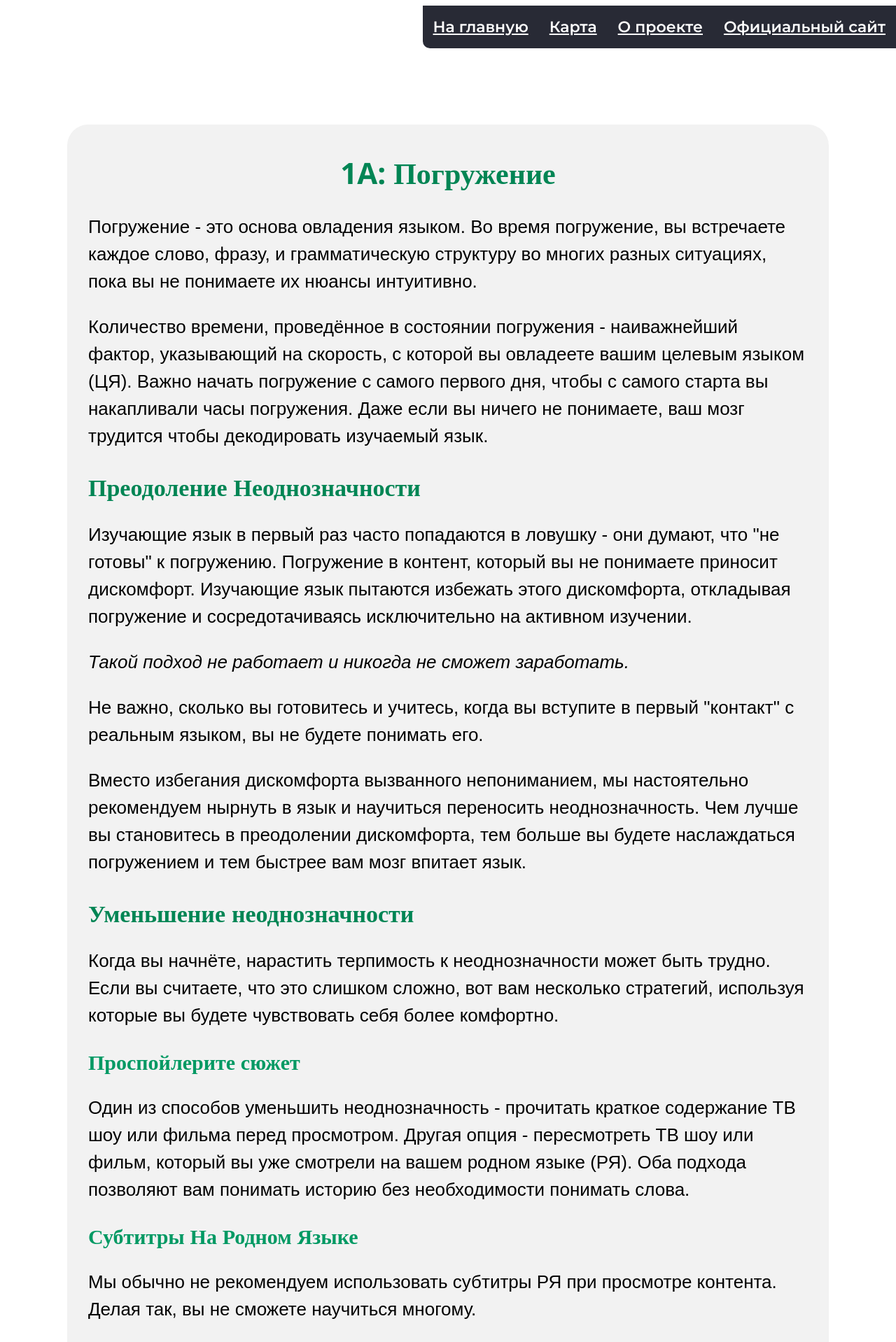
After one commit to Kreoniz/wefold, a Flask app: page /roadmap/stage-1/a/immersion in a window 1280 px wide. The commit adds this page. Shown: the top 1918 px of the page at 70% size. Run offline with Flask 2, Linux system fonts and the light colour scheme.

Commit message:
all first stage articles added + slight fixes

```diff
--- a/main.py
+++ b/main.py
@@ -46,6 +46,29 @@ def whats_my_level():
     params['crane_logo'] = url_for('static', filename='img/icons/symbol-contrast.svg')
     return render_template('stage-0/a/whats_my_level.html', **params)
 
+@app.route('/roadmap/stage-1/a/immersion')
+def immersion():
+    params = {}
+    params['css_dest'] = url_for('static', filename='css/article.css')
+    params['crane_logo'] = url_for('static', filename='img/icons/symbol-contrast.svg')
+    return render_template('stage-1/a/immersion.html', **params)
+
+@app.route('/roadmap/stage-1/a/language_basics')
+def language_basics():
+    params = {}
+    params['css_dest'] = url_for('static', filename='css/article.css')
+    params['crane_logo'] = url_for('static', filename='img/icons/symbol-contrast.svg')
+    return render_template('stage-1/a/language_basics.html', **params)
+
+@app.route('/roadmap/stage-1/a/vocabulary')
+def vocabulary():
+    params = {}
+    params['css_dest'] = url_for('static', filename='css/article.css')
+    params['crane_logo'] = url_for('static', filename='img/icons/symbol-contrast.svg')
+    params['vocabulary_card_front'] = url_for('static', filename='img/vocabulary-card-front.png')
+    params['vocabulary_card_back'] = url_for('static', filename='img/vocabulary-card-back.png')
+    return render_template('stage-1/a/vocabulary.html', **params)
+
 # * <--------------------------- All roadmap-associated files --------------------------->
 
 @app.route('/about')
--- a/static/css/article.css
+++ b/static/css/article.css
@@ -31,7 +31,12 @@
     margin: 0px 0px 10px 0px;
 }
 .article h2{
-    margin: 0px 0px 20px 0px;
+    margin: 30px 0px 20px 0px;
+}
+.article__image{
+    max-height: 40%;
+    display: block;
+    margin: 25px auto;
 }
 .next-article{
     position: absolute;
--- a/templates/roadmap.html
+++ b/templates/roadmap.html
@@ -48,13 +48,13 @@
                             <div class="stage1-a">
                                 <h3>A: Подготовка Инструментов и Привычек</h3>
                                 <div class="a1">
-                                    <a href="#">Погружение</a>
+                                    <a href="/roadmap/stage-1/a/immersion">Погружение</a>
                                 </div>
                                 <div class="a2">
-                                    <a href="#">Основы Языка</a>
+                                    <a href="/roadmap/stage-1/a/language_basics">Основы Языка</a>
                                 </div>
                                 <div class="a3">
-                                    <a href="#">Словарный Запас</a>
+                                    <a href="/roadmap/stage-1/a/vocabulary">Словарный Запас</a>
                                 </div>
                             </div>
                         </div>
--- a/templates/stage-0/a/whats_my_level.html
+++ b/templates/stage-0/a/whats_my_level.html
@@ -97,7 +97,7 @@
 
             </div>
             <a href="/roadmap/stage-0/a/activities_explained" class="previous-article"><span>Назад</span></a>
-            <a href="#" class="next-article"><span>Вперёд</span></a>
+            <a href="/roadmap/stage-1/a/immersion" class="next-article"><span>Вперёд</span></a>
         </div>
 
 
--- /dev/null
+++ b/templates/stage-1/a/immersion.html
@@ -0,0 +1,99 @@
+<!DOCTYPE html>
+<html lang="ru">
+    <head>
+        <title>Виды Деятельности</title>
+        <link rel="stylesheet" href="{{css_dest}}">
+        <link rel="icon" href="https://cdn.icon-icons.com/icons2/38/PNG/512/origami_5679.png">
+        <meta http-equiv="Content-type" content="text/html;charset=UTF-8" />
+    </head>
+
+    <body>
+    <!-- header -->
+    {% extends "flask_extensions.html" %}
+    <!-- header -->
+
+    {% block content %}
+
+
+    <div class="container">
+            <div class="article">
+                <h1 class="article__header">1A: Погружение</h1>
+                <p class="article_paragraph">Погружение - это основа овладения языком. Во время погружение, вы встречаете каждое слово, фразу, и грамматическую структуру во многих разных ситуациях, пока вы не понимаете их нюансы интуитивно.</p>
+                <p class="article_paragraph">Количество времени, проведённое в состоянии погружения - наиважнейший фактор, указывающий на скорость, с которой вы овладеете вашим целевым языком (ЦЯ). Важно начать погружение с самого первого дня, чтобы с самого старта вы накапливали часы погружения. Даже если вы ничего не понимаете, ваш мозг трудится чтобы декодировать изучаемый язык.
+                </p>
+
+                <h2>Преодоление Неоднозначности</h2>
+                <p class="article_paragraph">Изучающие язык в первый раз часто попадаются в ловушку - они думают, что "не готовы" к погружению. Погружение в контент, который вы не понимаете приносит дискомфорт. Изучающие язык пытаются избежать этого дискомфорта, откладывая погружение и сосредотачиваясь исключительно на активном изучении.</p>
+                <p class="article_paragraph italic">Такой подход не работает и никогда не сможет заработать.</p>
+                <p class="article_paragraph">Не важно, сколько вы готовитесь и учитесь, когда вы вступите в первый "контакт" с реальным языком, вы не будете понимать его.
+                </p>
+                <p class="article_paragraph">Вместо избегания дискомфорта вызванного непониманием, мы настоятельно рекомендуем нырнуть в язык и научиться переносить неоднозначность. Чем лучше вы становитесь в преодолении дискомфорта, тем больше вы будете наслаждаться погружением и тем быстрее вам мозг впитает язык.
+                </p>
+
+                <h2>Уменьшение неоднозначности</h2>
+                <p class="article_paragraph">Когда вы начнёте, нарастить терпимость к неоднозначности может быть трудно. Если вы считаете, что это слишком сложно, вот вам несколько стратегий, используя которые вы будете чувствовать себя более комфортно.
+</p>
+
+                <h3>Проспойлерите сюжет</h3>
+                <p class="article_paragraph">Один из способов уменьшить неоднозначность - прочитать краткое содержание ТВ шоу или фильма перед просмотром. Другая опция - пересмотреть ТВ шоу или фильм, который вы уже смотрели на вашем родном языке (РЯ). Оба подхода позволяют вам понимать историю без необходимости понимать слова.
+                </p>
+                <h3>Субтитры На Родном Языке</h3>
+                <p class="article_paragraph">Мы обычно не рекомендуем использовать субтитры РЯ при просмотре контента. Делая так, вы не сможете научиться многому.
+                </p>
+                <p class="article_paragraph">Однако если вы чувствуете себя потерянным, то использование субтитров РЯ, чтобы быть вовлечённым в контент, допускается.
+                </p>
+                <p class="article_paragraph">Как упражнение, попробуйте смотреть контент без субтитров, пока вы можете, перед тем как включать их. Другая опция - смотреть часть контента без субтитров РЯ, а затем посмотреть её снова, но уже с ними.
+                </p>
+                <p class="article_paragraph">К тому времени, как вы достигните этапа 2A, вы не должны будете смотреть контент с субтитрами или переводами на РЯ.
+                </p>
+
+                <h2>Продолжительность Погружения</h2>
+                <p class="article_paragraph">Погружение в новый язык очень утомляет. Вы будете уставать очень быстро. Вы даже можете получить головные боли, пока ваш мозг приспосабливается к новому языку.
+                </p>
+                <p class="article_paragraph">Обязательно берите частые перерывы для подзарядки. Со временем ваша "выносливость" будет расти, пока вы не будете способны погружаться в язык на несколько часов подряд.
+                </p>
+
+                <h2>Поиск контента</h2>
+                <p class="article_paragraph">На протяжениии вашего лингвистического путешествия вы будете тратить тысячи часов погружения в ваш ЦЯ, поэтому важно найти интересный вам контент. Чем больше вам нравится контент, тем больше вы будете погружаться в язык, и тем быстрее вы будете его усваивать.
+                </p>
+                <p class="article_paragraph">Чтобы максимизировать время, проведённое с языком, пользуйтесь медиа как можно больше на вашем ЦЯ. Это включает в себя ТВ шоу, фильмы, ютуб и блоги. Вам будет нужно исследовать доступный контент на вашем ЦЯ, и выяснить, что для вас наиболее интересно.
+                </p>
+
+                <h3>Сделайте Новые Аккаунты</h3>
+                <p class="article_paragraph">Один из отличный способов исследования контента ЦЯ заключается в создании аккаунта на ЦЯ для всех ваших социальных сетей и видео стриминговых сервисов. Имея отдельный аккаунт, посвящённый контенту ЦЯ, вы можете использовать алгоритмом рекомендаций, чтобы найти новый и интересный контент. Мы советуем создать акканты ЦЯ для YouTube, Netflix, TikTok.
+                </p>
+                <p class="article_paragraph">Чтобы помочь вам распространить ваши рекомендации контента ЦЯ, Refold собрал списки каналов и контента для каждого языка на YouTube, Netflix и других сайтах. Вы можете получить доступ к ним через наше <a class="article__link" href="https://refold.la/join">сообщество</a>.
+                </p>
+                <h3>Netflix</h3>
+                <p class="article_paragraph">Netflix является отличным местом для поиска контента ЦЯ. Netflix предлагает разный контент в разных странах. С помощью <a class="article__link" href="https://go.nordvpn.net/aff_c?offer_id=15&aff_id=54960&url_id=902">VPN</a>, вы можете обмануть Netflix - он будет думать, что вы находитесь в другой стране, и вы получите доступ к контенту этого языка.
+                </p>
+                <p class="article_paragraph">Мы советуем пользоваться <a href="https://unogs.com/" class="article__link">неофицальным поисковиком контента Netflix</a>. Так, вам будет легче искать контент Netflix на вашем ЦЯ, а также вы сможете узнать на какую страну вам нужно установить VPN-соединение, для просмотра этого контента.
+                </p>
+                <p class="article_paragraph">Вы можете найти детальный гайд по созданию аккаунта на ЦЯ для Netflix <a href="https://www.lindsaydoeslanguages.com/the-ultimate-guide-to-netflix-for-language-learning/" class="article__link">здесь</a>.
+                </p>
+                <h3>Стриминговые Сервисы</h3>
+                <p class="article_paragraph">Netflix и YouTube - отличные места для поиска контента ЦЯ. Но не ограничивайтесь только теми сайтами, которые вы знаете. Каждая страна имеет различные стриминговые сервисы. Загуглите стриминговые сервисы, часто используемые носителями вашего ЦЯ.
+                </p>
+                <h3>Коллекция Контента Refold</h3>
+                <p class="article_paragraph">Наше сообщество собрало огромное количество контента, который идеален для новичков. Не забудьте присоединиться к офицальному каналу <a href="https://refold.la/join" class="article__link">Refold Discord</a>, чтобы получить доступ к тысячам рекомендация контента на 45+ языках.
+                </p>
+
+                <h2>Контент для Пассивного Прослушивания</h2>
+                <p class="article_paragraph">Как описано в <a href="/roadmap/stage-0/a/activities_explained" class="article__link">Этапе 0: Виды деятельности</a>, пассивное слушание - хороший способ увеличить время погружения, когда вы на ходу.
+                </p>
+                <p class="article_paragraph">
+                    Подкасты и аудиокниги являются самым простым способом начать пассивное слушание, но они будут очень трудными для начинающих изучать язык. Чем тяжелее контент, тем сложнее оставаться заинтересованным в нём. Вы можете сделать пассивное слушание более увлекательным и понятным прослушивая аудио из ТВ шоу или YouTube видео, которые вы уже активно посмотрели.
+                    </p>
+                <p class="article_paragraph">Чтобы сделать пассивное слушание привычкой в вашей жизни, важно сделать это лёгким. Наилегчайший способ начать пассивно слушать - включить Netflix или YouTube на вашем телефоне и просто слушать. Если вы технически продвинутые, вы можете скачивать аудио на телефон или отдельный аудиоплеер.
+                </p>
+                <p class="article_paragraph">Для более подробного гайда по подготовке к пассивному слушанию, прочитайте [эту статью][passive-listening-detailed].
+                </p>
+
+</div>
+            <a href="/roadmap/stage-0/a/whats_my_level" class="previous-article"><span>Назад</span></a>
+            <a href="/roadmap/stage-1/a/language_basics" class="next-article"><span>Вперёд</span></a>
+        </div>
+
+    {% endblock %}
+    </body>
+</html>
```
Also changed, not shown: templates/stage-1/a/language_basics.html (added, +92 -0 lines), templates/stage-1/a/vocabulary.html (added, +92 -0 lines), static/img/origami_crane.webp (deleted), static/img/origami_stars.webp (deleted), static/img/unknown.png (deleted), static/img/vocabulary-card-back.png (added), static/img/vocabulary-card-front.png (added).
